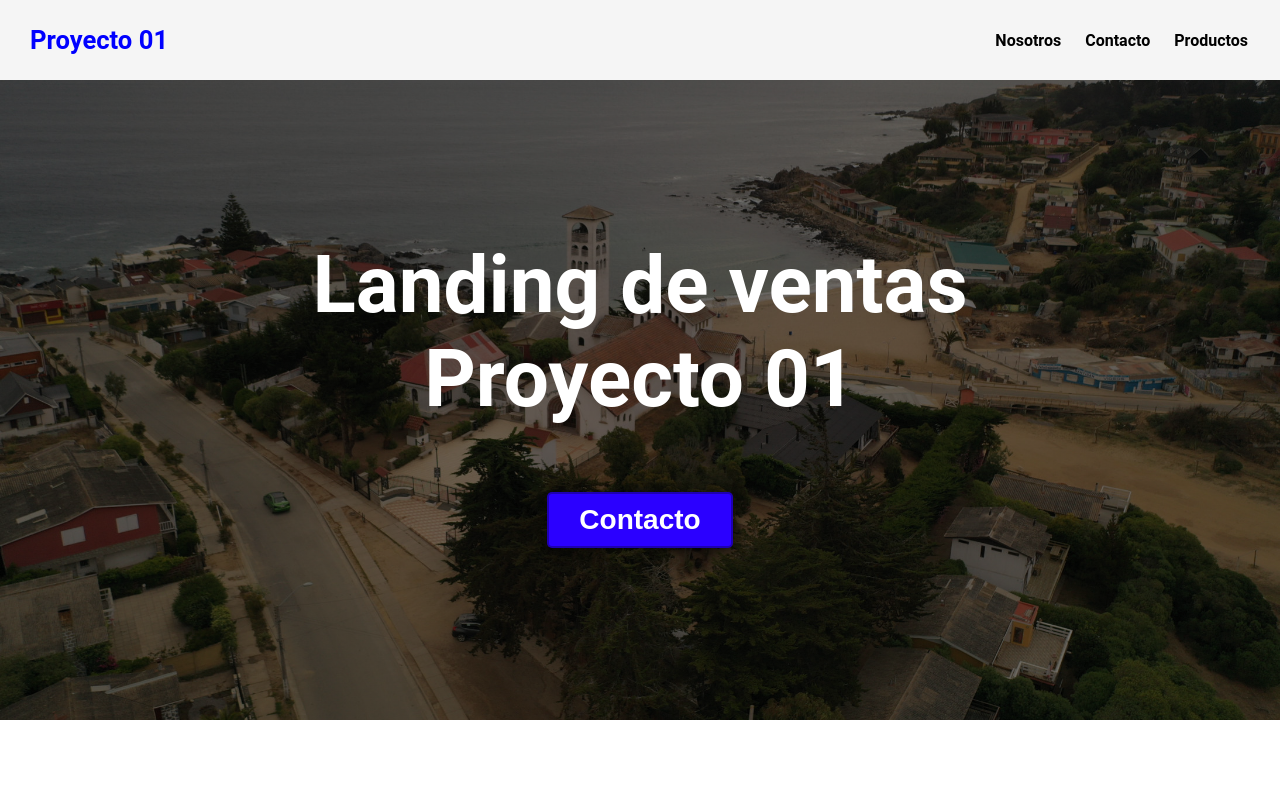
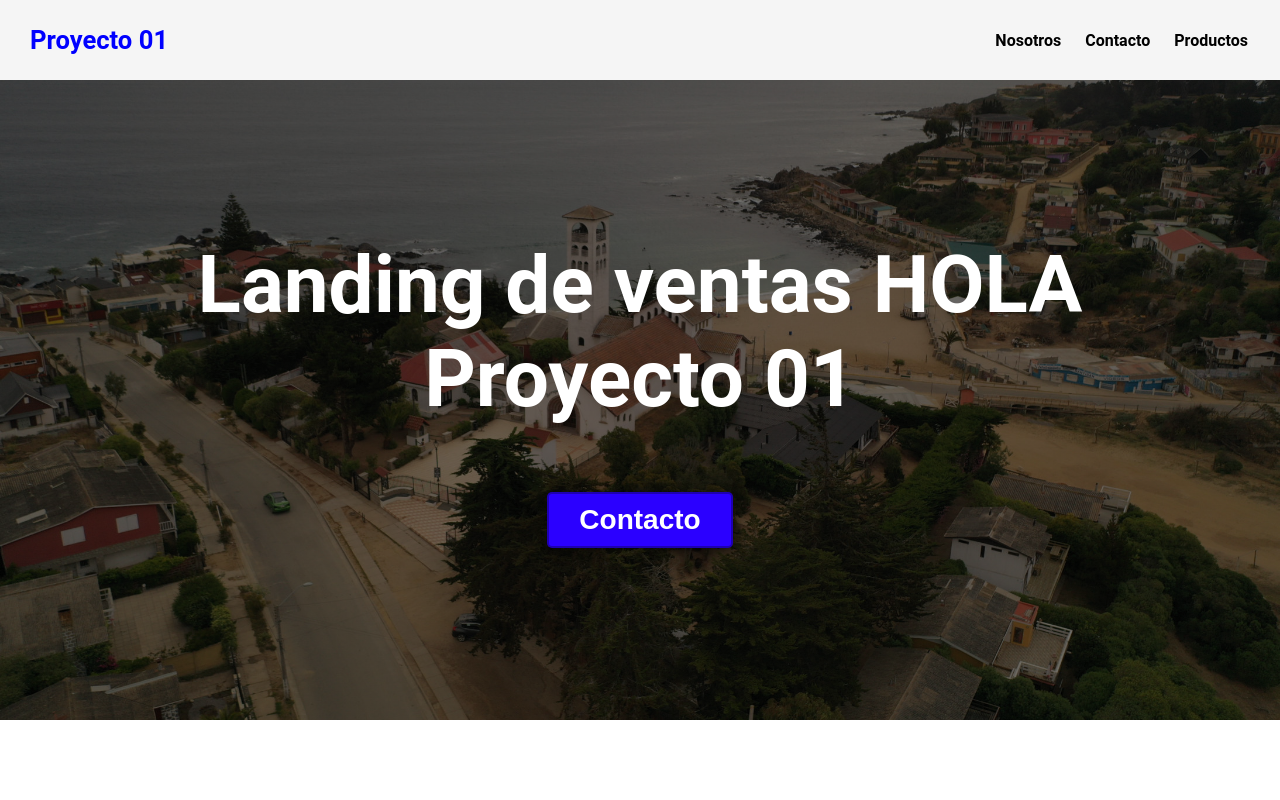
Before and after one commit to PatricioSant/proyecto01, a plain HTML site: page proyecto01.html in a window 1280 px wide. Shown: the top 800 px of the page. Drawn offline with Linux system fonts and the light colour scheme.

Commit message:
Cambios proyecto01

```diff
--- a/proyecto01.html
+++ b/proyecto01.html
@@ -18,7 +18,7 @@
 
     <section id="hero">
       <h1>
-        Landing de ventas<br />
+        Landing de ventas HOLA<br />
         Proyecto 01
       </h1>
       <button>Contacto</button>
```
